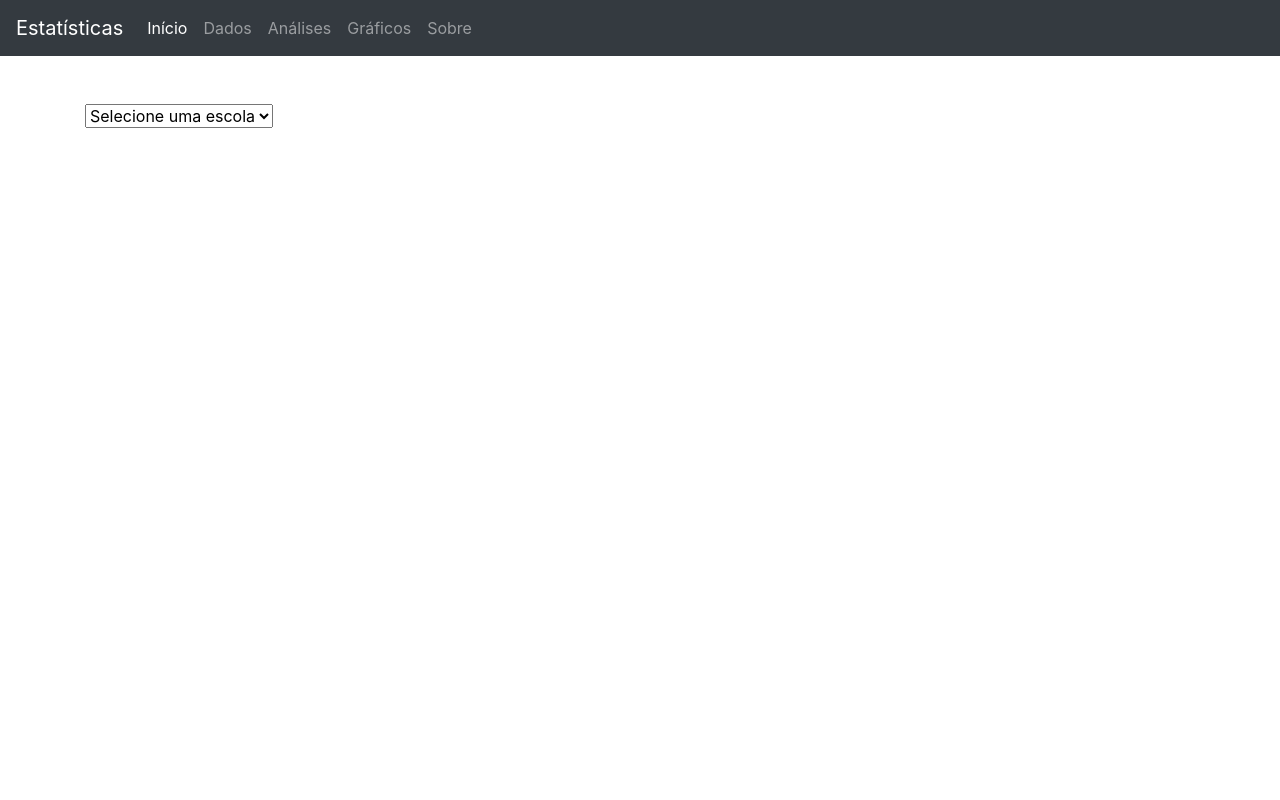
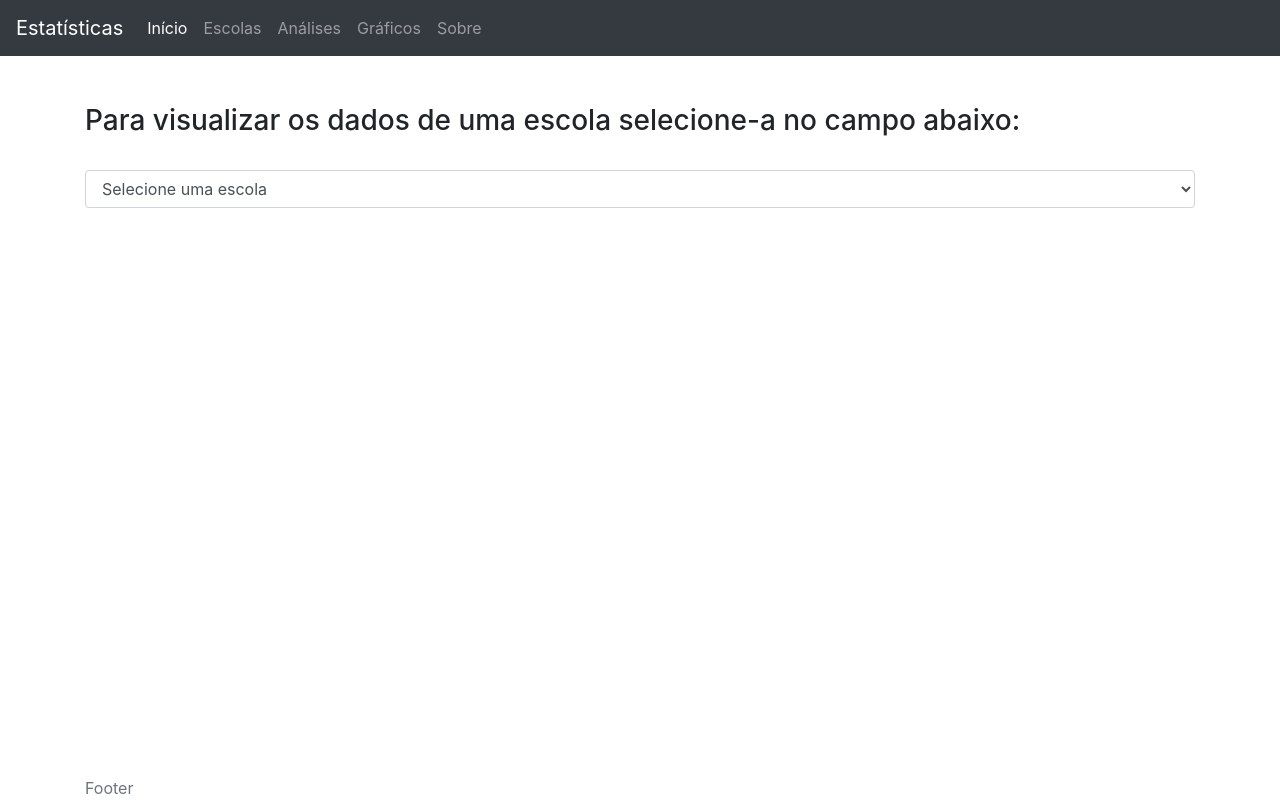
Before and after one commit to Varjus/adas, a Django app: page /dados/escolas in a window 1280 px wide. Run offline with Django 4.2, Linux system fonts and the light colour scheme; data that the repository does not hold is empty; some libraries are stand-ins or nearby versions.

Commit message:
Refinado código de Views e modificado template base

```diff
--- a/dash/templates/base.html
+++ b/dash/templates/base.html
@@ -15,17 +15,17 @@
 </head>
 <body>
   <nav class="navbar navbar-expand-lg navbar-dark bg-dark">
-    <a class="navbar-brand" href="#">Estatísticas</a>
+    <a class="navbar-brand" href="{% url 'dados-home' %}">Estatísticas</a>
     <button class="navbar-toggler" type="button" data-toggle="collapse" data-target="#navbarNav" aria-controls="navbarNav" aria-expanded="false" aria-label="Toggle navigation">
       <span class="navbar-toggler-icon"></span>
     </button>
     <div class="collapse navbar-collapse" id="navbarNav">
       <ul class="navbar-nav">
         <li class="nav-item active">
-          <a class="nav-link" href="#">Início</a>
+          <a class="nav-link" href="{% url 'dados-home' %}">Início</a>
         </li>
         <li class="nav-item">
-          <a class="nav-link" href="#">Dados</a>
+          <a class="nav-link" href="{% url 'escolas-home' %}">Escolas</a>
         </li>
         <li class="nav-item">
           <a class="nav-link" href="#">Análises</a>
@@ -40,11 +40,18 @@
     </div>
   </nav>
 
-  <div class="container mt-5">
+  <main role="main" class="container mt-5">
     {% block content %}
 
     {% endblock %}
-  </div>
+  </main>
+
+  <!-- Footer -->
+  <footer class="footer fixed-bottom">
+      <div class="container">
+        <span class="text-muted">Footer</span>
+      </div>
+  </footer>
 
   <!-- Inclua os arquivos JavaScript do Bootstrap -->
   <script src="https://code.jquery.com/jquery-3.5.1.slim.min.js"></script>
--- a/dash/templates/escolas.html
+++ b/dash/templates/escolas.html
@@ -1,6 +1,7 @@
 {% extends 'base.html' %}
 {% block content %}
-    <select onchange="escola()" id="escolas">
+    <h3>Para visualizar os dados de uma escola selecione-a no campo abaixo: </h3><br>
+    <select onchange="escola()" id="escolas" class="form-control">
         <option disabled SELECTED>Selecione uma escola</option>
         {% for escola in escolas %}
             <option value="{{ escola.codesc }}">{{ escola.escola }}</option>
--- a/dash/views.py
+++ b/dash/views.py
@@ -3,13 +3,20 @@ from django.shortcuts import render
 from django.http import HttpResponse
 from .models import DadosSaresp
 
+##Funções globais
+
+def pegaEscolas():
+    escolas = DadosSaresp.objects.raw("SELECT DISTINCT codesc, escola, 1 as id_reg FROM dados_saresp")
+    return escolas
+
 def IndexView(request):
     return render(request, 'index.html')
 
 def EscolasView(request):
-    escolas = DadosSaresp.objects.raw("SELECT DISTINCT codesc, escola, 1 as id_reg FROM dados_saresp")
+    escolas = pegaEscolas()
     return render(request, 'escolas.html', {'escolas': escolas})
 
 def EscolaView(request, codesc):
+    escolas = pegaEscolas()
     escola = DadosSaresp.objects.raw("SELECT serie_ano, AVG(porc_cert_lp) AS porc_cert_lp, AVG(porc_cert_mat) AS porc_cert_mat, AVG(porc_cert_cie) AS porc_cert_cie, 1 as id_reg FROM dados_saresp WHERE codesc = " + str(codesc) + " GROUP BY serie_ano")
-    return render(request, 'escola.html', {'escola': escola})
+    return render(request, 'escola.html', {'escola': escola, 'escolas': escolas})
```
